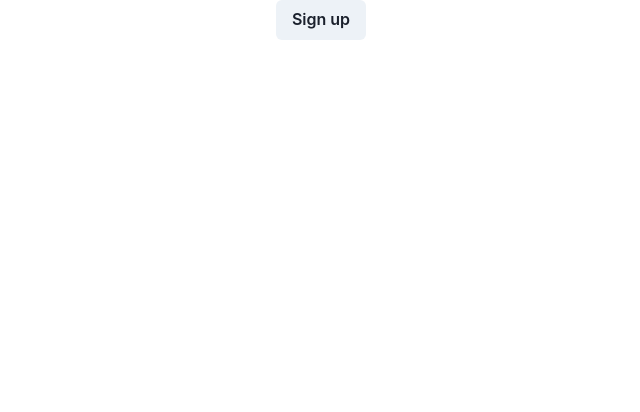
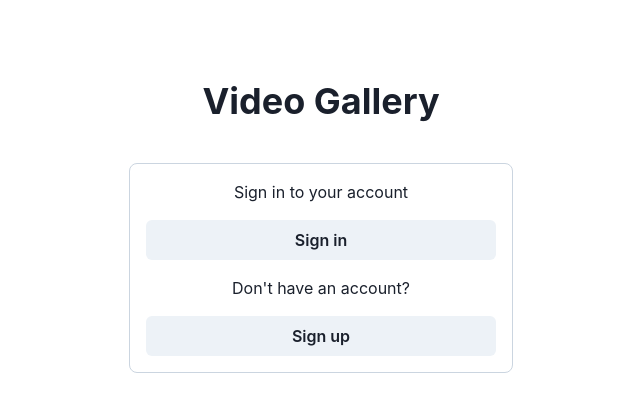
Before and after one commit to RichardSchwarcz/video-gallery-v2, a Next.js app: page / in a window 1280 px wide. Shown: the top 412 px of the page, without its empty margins (319-959 px from the left). Built offline with nearby package versions, Linux system fonts and the light colour scheme.

Commit message:
add signin signup buttons to home page

```diff
--- a/src/pages/index.tsx
+++ b/src/pages/index.tsx
@@ -1,9 +1,29 @@
-import { Button, Flex } from '@chakra-ui/react'
+import { Button, Flex, Heading, Text } from '@chakra-ui/react'
+import Link from 'next/link'
 
 function Home() {
   return (
-    <Flex justifyContent="center" alignContent="center">
-      <Button>Sign up</Button>
+    <Flex w="sm" direction="column" mx="auto" my="20">
+      <Heading textAlign="center">Video Gallery</Heading>
+      <Flex
+        mx="auto"
+        direction="column"
+        w="sm"
+        border="1px solid"
+        p="4"
+        borderColor="gray.300"
+        borderRadius="lg"
+        mt="10"
+        gap="4"
+      >
+        <Text textAlign="center">Sign in to your account</Text>
+        <Link href="/signin">
+          <Button w="100%">Sign in</Button>
+        </Link>
+        {/* eslint-disable-next-line react/no-unescaped-entities */}
+        <Text textAlign="center">Don't have an account?</Text>
+        <Button>Sign up</Button>
+      </Flex>
     </Flex>
   )
 }
```
